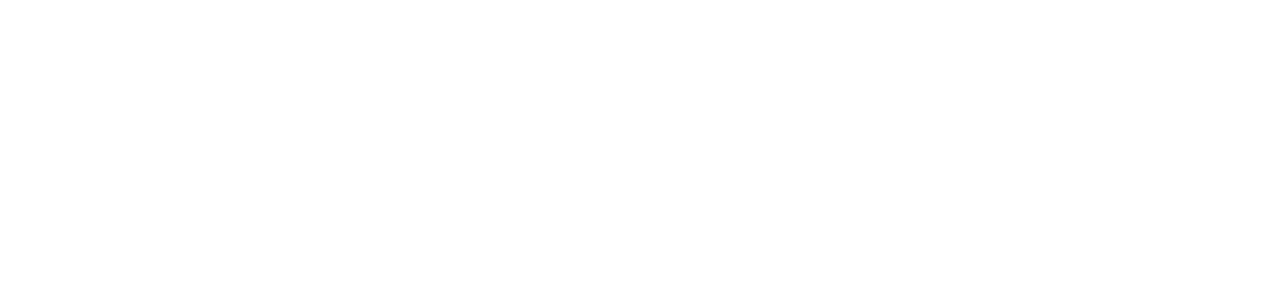
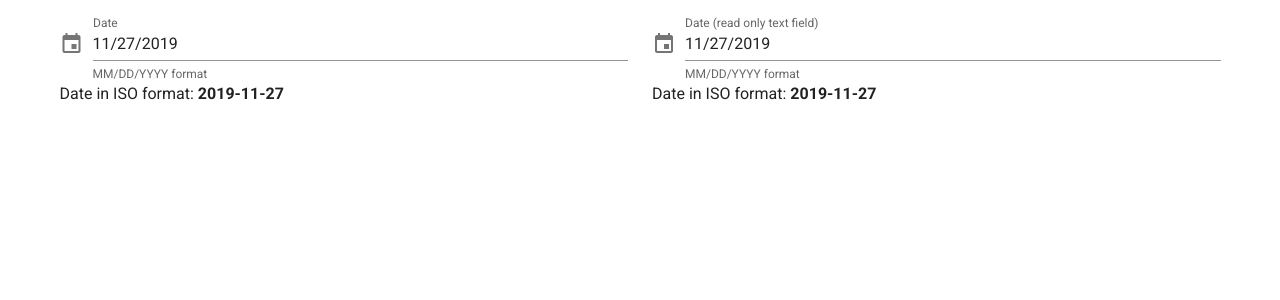
Before and after one commit to psinggh02/FINDROP, a Vue app: page /datePicker in a window 1280 px wide. Shown: the top 300 px of the page. Built offline with nearby package versions, Linux system fonts and the light colour scheme.

Commit message:
Date picker component

```diff
--- /dev/null
+++ b/src/components/DatePicker.vue
@@ -0,0 +1,89 @@
+<template>
+  <v-container>
+    <v-row>
+      <v-col cols="12" lg="6">
+        <v-menu
+          ref="menu1"
+          v-model="menu1"
+          :close-on-content-click="false"
+          transition="scale-transition"
+          offset-y
+          full-width
+          max-width="290px"
+          min-width="290px"
+        >
+          <template v-slot:activator="{ on }">
+            <v-text-field
+              v-model="dateFormatted"
+              label="Date"
+              hint="MM/DD/YYYY format"
+              persistent-hint
+              prepend-icon="event"
+              @blur="date = parseDate(dateFormatted)"
+              v-on="on"
+            ></v-text-field>
+          </template>
+          <v-date-picker v-model="date" no-title @input="menu1 = false"></v-date-picker>
+        </v-menu>
+        <p>Date in ISO format: <strong>{{ date }}</strong></p>
+      </v-col>
+
+      <v-col cols="12" lg="6">
+        <v-menu
+          v-model="menu2"
+          :close-on-content-click="false"
+          transition="scale-transition"
+          offset-y
+          full-width
+          max-width="290px"
+          min-width="290px"
+        >
+          <template v-slot:activator="{ on }">
+            <v-text-field
+              v-model="computedDateFormatted"
+              label="Date (read only text field)"
+              hint="MM/DD/YYYY format"
+              persistent-hint
+              prepend-icon="event"
+              readonly
+              v-on="on"
+            ></v-text-field>
+          </template>
+          <v-date-picker v-model="date" no-title @input="menu2 = false"></v-date-picker>
+        </v-menu>
+        <p>Date in ISO format: <strong>{{ date }}</strong></p>
+      </v-col>
+    </v-row>
+  </v-container>
+</template>
+<script>
+  export default {
+    data: vm => ({
+      date: new Date().toISOString().substr(0, 10),
+      dateFormatted: vm.formatDate(new Date().toISOString().substr(0, 10)),
+      menu1: false,
+      menu2: false,
+    }),
+
+    computed: {
+      computedDateFormatted () {
+        return this.formatDate(this.date)
+      },
+    },
+
+    methods: {
+      formatDate (date) {
+        if (!date) return null
+
+        const [year, month, day] = date.split('-')
+        return `${month}/${day}/${year}`
+      },
+      parseDate (date) {
+        if (!date) return null
+
+        const [month, day, year] = date.split('/')
+        return `${year}-${month.padStart(2, '0')}-${day.padStart(2, '0')}`
+      },
+    },
+  }
+</script>
--- a/src/router.js
+++ b/src/router.js
@@ -28,5 +28,11 @@
       name: 'team',
       component: () => import('./views/Team.vue')
     }
+    ,
+    {
+      path: '/datePicker',
+      name: 'datepicker',
+      component: () => import('./components/DatePicker.vue')
+    }
   ]
 })
```
Also changed, not shown: package.json (+5 -2 lines), src/components.json.
